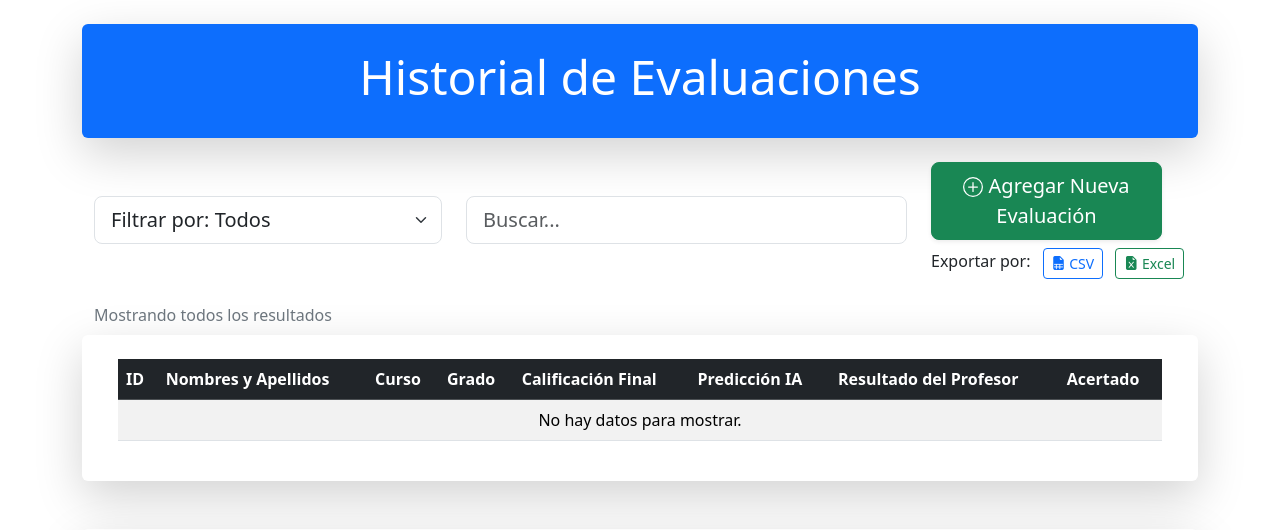
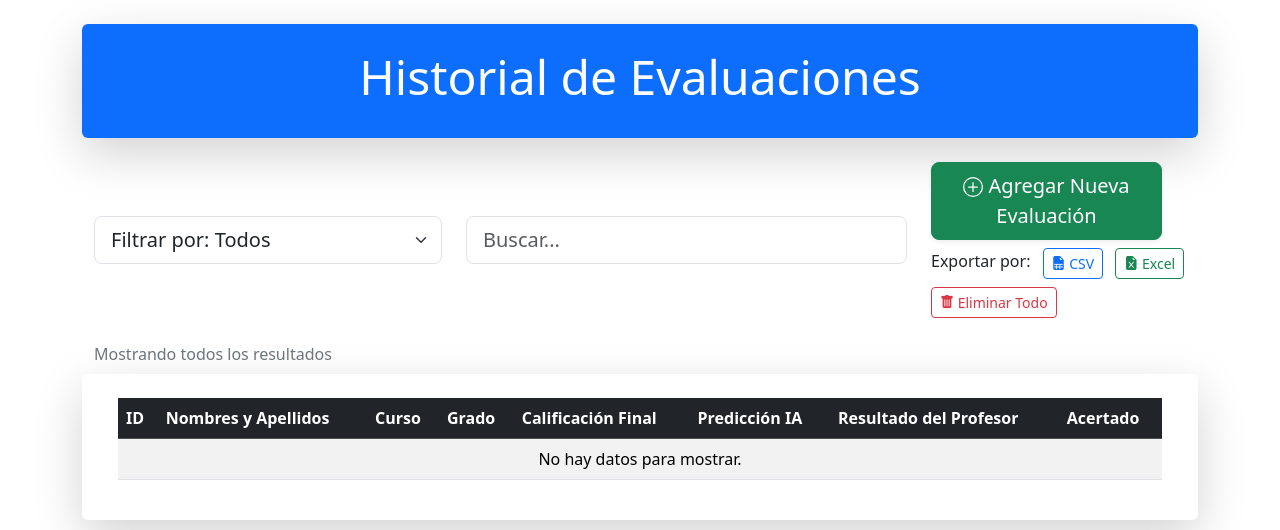
Before and after one commit to Accrer-Dev/trained_model, a Django app: page / in a window 1280 px wide; the page is wider, and only the part inside the window is pictured. Shown: the part 102-632 px from the top of that part. Run offline with Django 5.2, Linux system fonts and the light colour scheme; data that the repository does not hold is empty.

```diff
--- a/grades/urls.py
+++ b/grades/urls.py
@@ -10,4 +10,6 @@ urlpatterns = [
     path("grades/save", views.add, name="save"),
     path('download/csv/', views.download_csv, name='download_csv'),
     path('download/excel/', views.download_excel, name='download_excel'),
+    path('delete/<str:student_code>/', views.delete_prediction, name='delete_prediction'),
+    path('delete_all/', views.delete_all_predictions, name='delete_all_predictions'),
 ]
--- a/grades/views.py
+++ b/grades/views.py
@@ -5,6 +5,9 @@ from .models import StudentRate
 import csv
 from django.http import HttpResponse
 import openpyxl
+from django.shortcuts import render, redirect, get_object_or_404
+from django.contrib import messages
+from django.http import Http404
 
 def home(request):
     return render(request, "grades/home.html", {})
@@ -260,3 +263,27 @@ def download_excel(request):
     wb.save(response)
 
     return response
+
+
+# Eliminar una predicción individual
+def delete_prediction(request, student_code):
+    # Filtra todos los objetos que coinciden con el código del estudiante
+    predictions = StudentRate.objects.filter(student_code=student_code)
+
+    if not predictions.exists():
+        raise Http404("No se encontraron predicciones para eliminar.")
+
+    # Elimina todas las predicciones que coincidan con el código del estudiante
+    predictions.delete()
+
+    # Redirige al usuario de vuelta a la página de evaluaciones
+    return redirect('/grades')
+
+
+# Eliminar todas las predicciones
+def delete_all_predictions(request):
+    if request.method == 'POST':
+        StudentRate.objects.all().delete()
+        messages.success(request, 'Todas las predicciones han sido eliminadas correctamente.')
+
+    return redirect('/grades')
--- a/templates/grades/grades_index.html
+++ b/templates/grades/grades_index.html
@@ -44,6 +44,13 @@
           <i class="bi bi-file-earmark-excel-fill"></i> Excel
         </a>
       </div>
+      <!-- Botón para eliminar todas las predicciones -->
+      <form action="{% url 'delete_all_predictions' %}" method="POST" class="d-inline-block mt-2">
+        {% csrf_token %}
+        <button type="submit" class="btn btn-outline-danger btn-sm" onclick="return confirm('¿Estás seguro de que deseas eliminar todas las predicciones? Esta acción no se puede deshacer.')">
+          <i class="bi bi-trash-fill"></i> Eliminar Todo
+        </button>
+      </form>
     </div>
   </div>
 
@@ -87,10 +94,16 @@
                 <span class="text-danger fw-bold" style="font-size: 1.2em;">Incorrecto</span>
               {% endif %}
             </td>
+            <td>
+              <!-- Botón para eliminar individualmente -->
+              <a href="{% url 'delete_prediction' grade.student_code %}" class="btn btn-outline-danger btn-sm" onclick="return confirm('¿Estás seguro de que deseas eliminar esta predicción?')">
+                <i class="bi bi-trash-fill"></i> Eliminar
+              </a>
+            </td>
           </tr>
           {% empty %}
           <tr>
-            <td colspan="8" class="text-center">No hay datos para mostrar.</td>
+            <td colspan="9" class="text-center">No hay datos para mostrar.</td>
           </tr>
           {% endfor %}
         </tbody>
```
